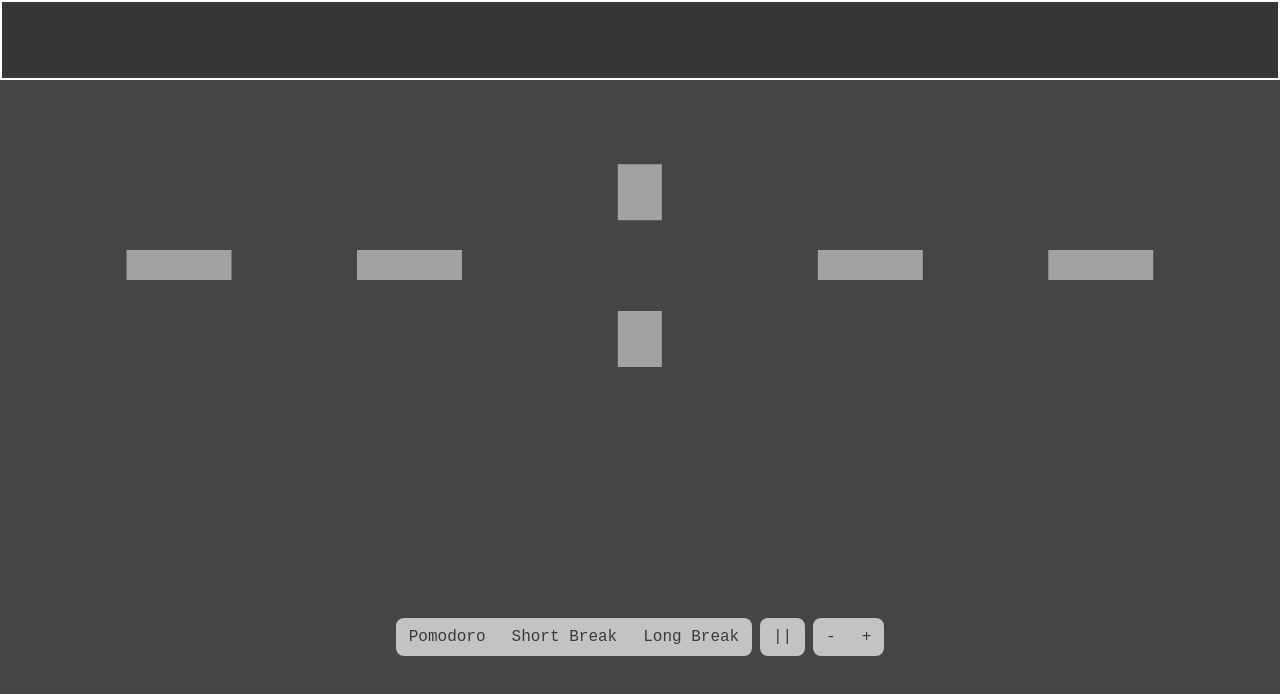
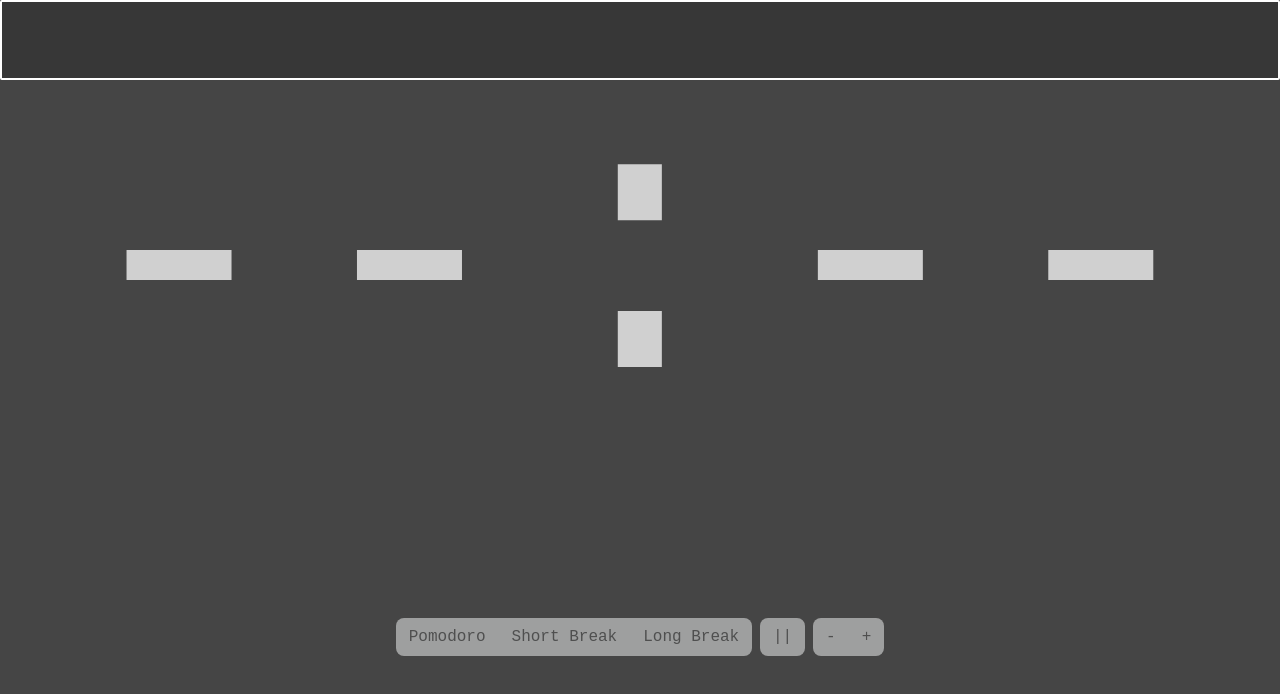
Before and after one commit to cookieshakes/pomodoro-tool, a plain HTML site: page index.html in a window 1280 px wide. Drawn offline with Linux system fonts and the light colour scheme.

Commit message:
Update style.css

```diff
--- a/style.css
+++ b/style.css
@@ -10,6 +10,7 @@ body {
 
 #progress, #progress-value {
   height: 10vh;
+  border-radius: 2px;
 }
 
 #progress {
@@ -29,13 +30,13 @@ body {
 #clock {
   font-size: 30vw;
   line-height: 30vw;
-  color: rgba(255, 255, 255, 0.5);
+  color: rgba(255, 255, 255, 0.75);
 }
 
 #text {
   font-size: 10vw;
   line-height: 10vw;
-  color: rgba(255, 255, 255, 0.5);
+  color: rgba(255, 255, 255, 0.75);
 }
 
 hr {
@@ -67,16 +68,16 @@ button {
   padding: .375rem .75rem;
   font-size: 1rem;
   border-radius: .5rem;
-  color: rgba(0, 0, 0, 0.7); /* 70% opacity */
-  background-color: rgba(248, 249, 250, 0.7); /* 70% opacity */
+  color: rgba(0, 0, 0, 0.5); /* 50% opacity */
+  background-color: rgba(248, 249, 250, 0.5); /* 50% opacity */
 }
 
 button.active {
-  background-color: rgba(219, 219, 219, 0.7); /* 70% opacity */
+  background-color: rgba(219, 219, 219, 0.5); /* 50% opacity */
 }
 
 button:active {
-  background-color: rgba(193, 198, 202, 0.7); /* 70% opacity */
+  background-color: rgba(193, 198, 202, 0.5); /* 50% opacity */
 }
 
 .btn-group {
```
